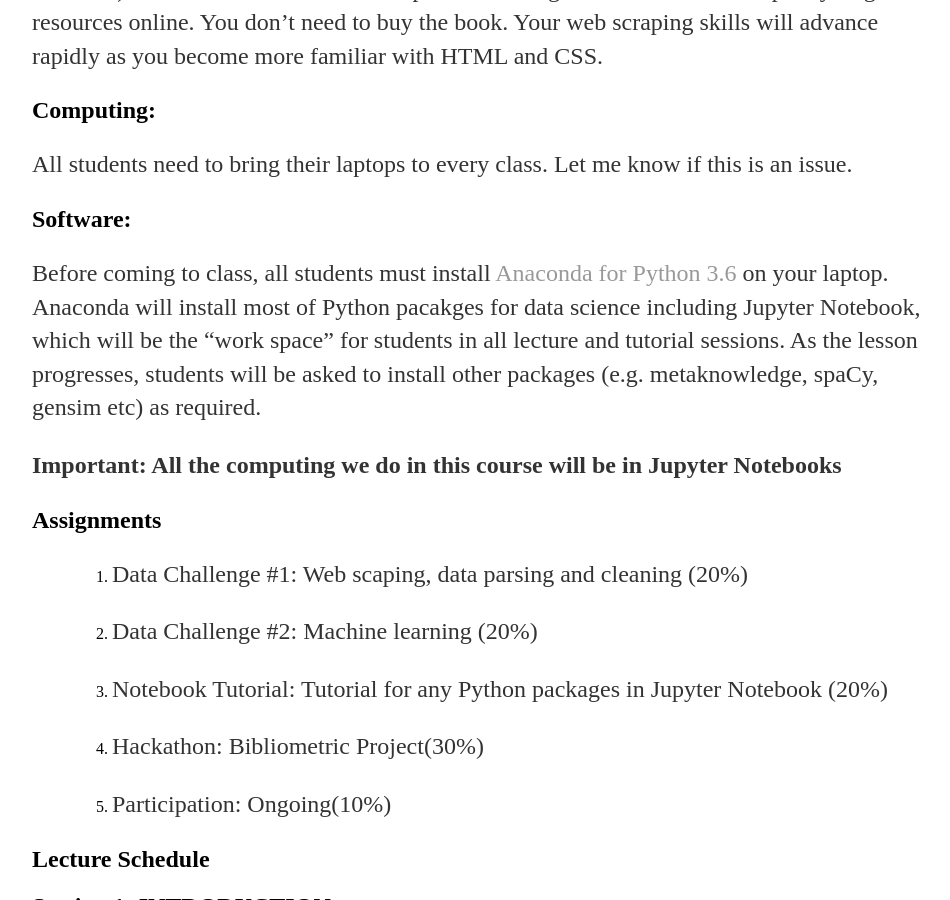
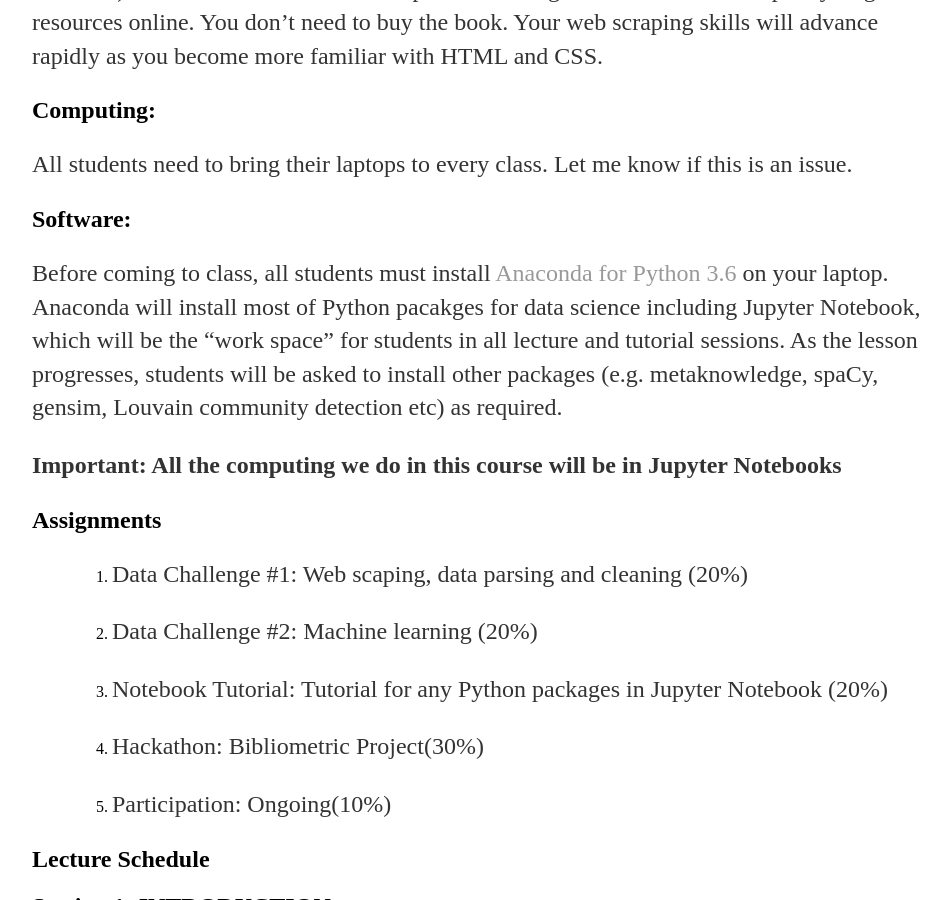
Before and after one commit to judekurn/judekurn.github.io, a Jekyll site: the page built from docs/teach/digital_data_social_science.md, in a window 1280 px wide and 900 px high, scrolled down 1555 px. Shown: the whole window, without its empty margins (160-1110 px from the left). Built offline with Jekyll 4.4.1, drawn with Linux system fonts in a browser that asks for light colours; our own code applies the rules of GitHub Pages for plain Markdown files; some of the changed text lies outside the part shown.

Commit message:
Update digital_data_social_science.md

```diff
--- a/docs/teach/digital_data_social_science.md
+++ b/docs/teach/digital_data_social_science.md
@@ -35,7 +35,7 @@ If you have no previous knowledge of HTML or CSS, you might consider getting you
 ## Computing:
 All students need to bring their laptops to every class. Let me know if this is an issue.
 ## Software:
-Before coming to class, all students must install [Anaconda for Python 3.6](https://www.anaconda.com/download/) on your laptop. Anaconda will install most of Python pacakges for data science including Jupyter Notebook, which will be the "work space" for students in all lecture and tutorial sessions. As the lesson progresses, students will be asked to install other packages (e.g. metaknowledge, spaCy, gensim etc) as required.
+Before coming to class, all students must install [Anaconda for Python 3.6](https://www.anaconda.com/download/) on your laptop. Anaconda will install most of Python pacakges for data science including Jupyter Notebook, which will be the "work space" for students in all lecture and tutorial sessions. As the lesson progresses, students will be asked to install other packages (e.g. metaknowledge, spaCy, gensim, Louvain community detection etc) as required.
 
 **Important: All the computing we do in this course will be in Jupyter Notebooks**
 
```
Also changed, not shown: other parts of docs/teach/digital_data_social_science.md (+2 -2 lines).
